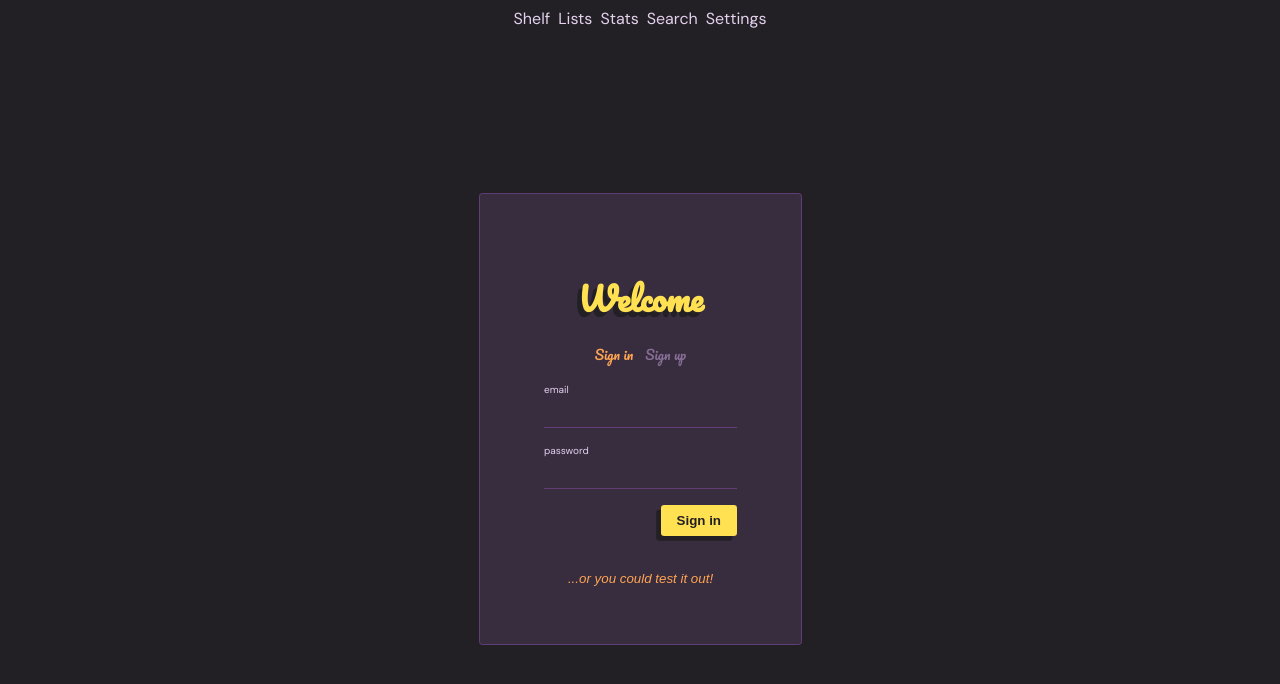
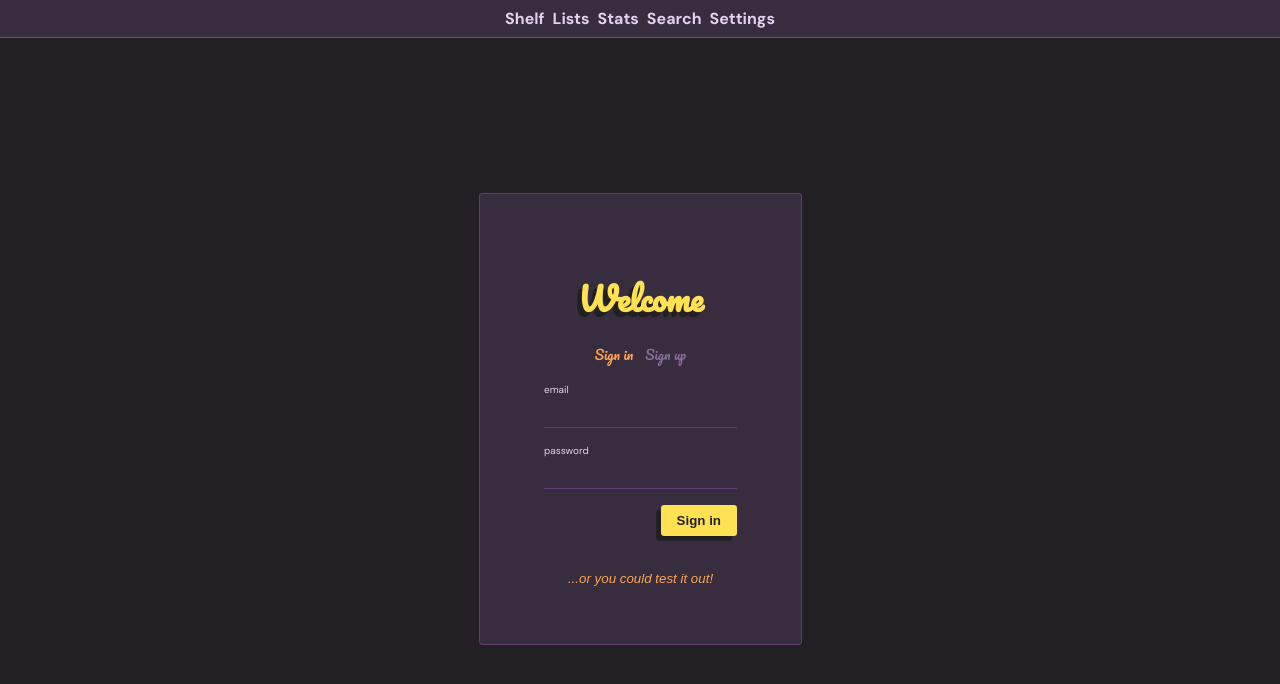
Before and after one commit to pliniokalas/girasol_de_asfalto, a React (Create React App) app: page / in a window 1280 px wide. Shown: the top 684 px of the page. Built offline with nearby package versions, Linux system fonts and the light colour scheme.

Commit message:
Adjust styling in the navbar

```diff
--- a/src/components/navbar/navbar.module.css
+++ b/src/components/navbar/navbar.module.css
@@ -2,6 +2,9 @@
   width: 100%;
   padding: .5rem 0;
   text-align: center;
+  font-weight: 700;
+  border-bottom: 1px solid rgba(255, 255, 255, 0.2);
+  background-color: var(--purp_dark);
 }
 
 .nav > *:not(:last-child) {
```
